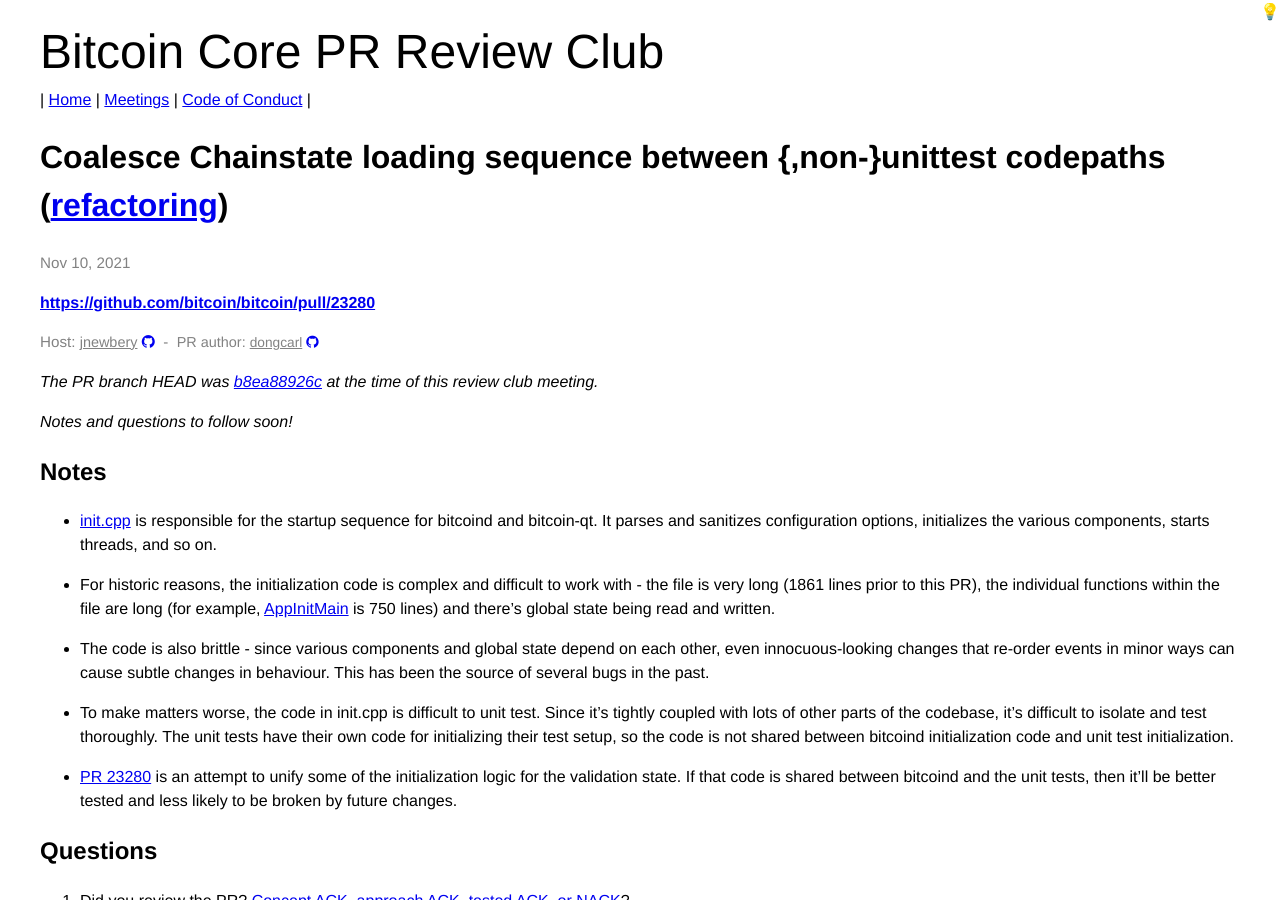
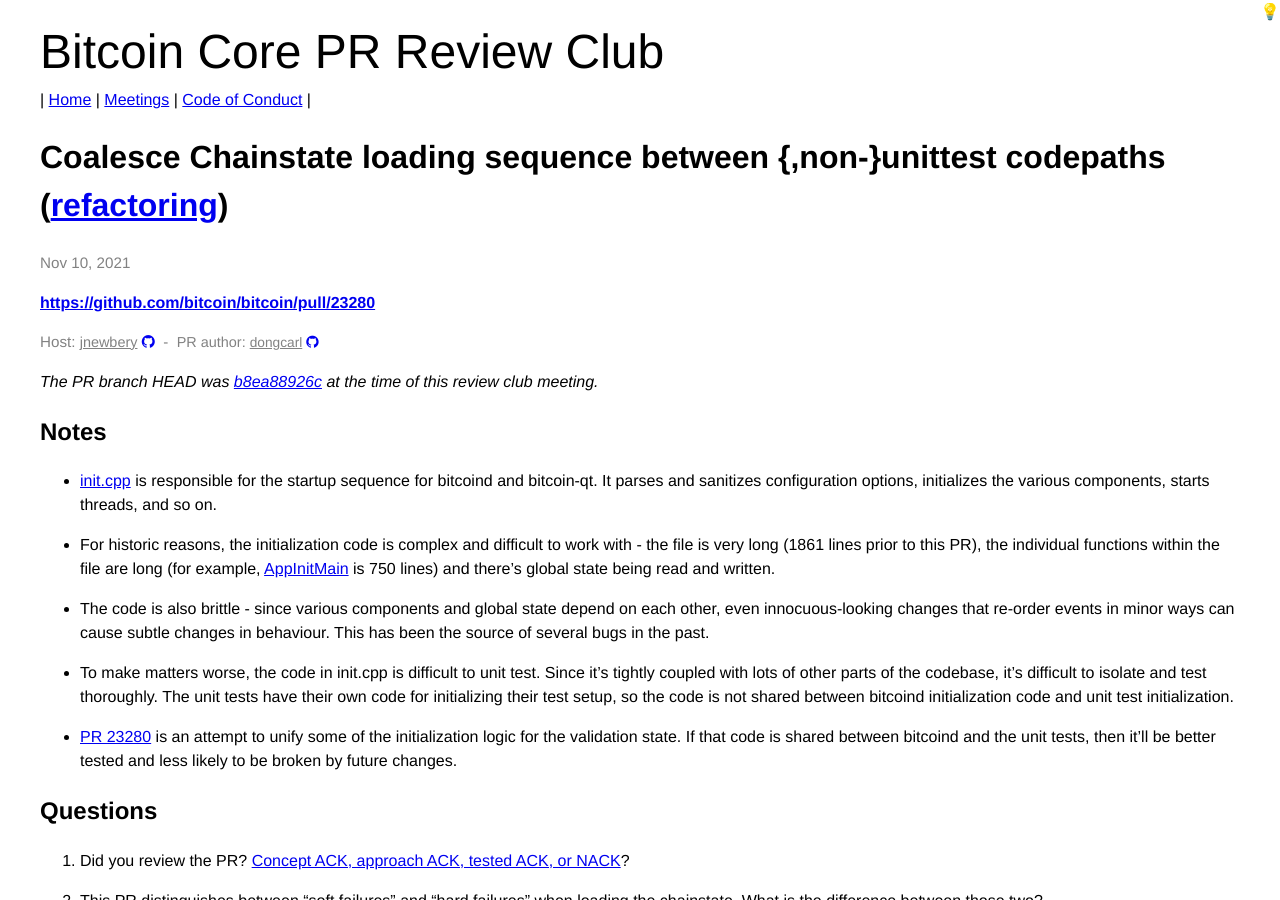
Before and after one commit to bitcoin-core-review-club/website, a Jekyll site: the page built from _posts/2021-11-10-#23280.md, in a window 1280 px wide and 900 px high. Built offline with Jekyll 4.4.1, drawn with Linux system fonts in a browser that asks for light colours.

Commit message:
remove announcement message from n23280

```diff
--- a/_posts/2021-11-10-#23280.md
+++ b/_posts/2021-11-10-#23280.md
@@ -9,8 +9,6 @@
 status: past
 commit: b8ea88926c
 ---
-
-_Notes and questions to follow soon!_
 
 ## Notes
 
```
